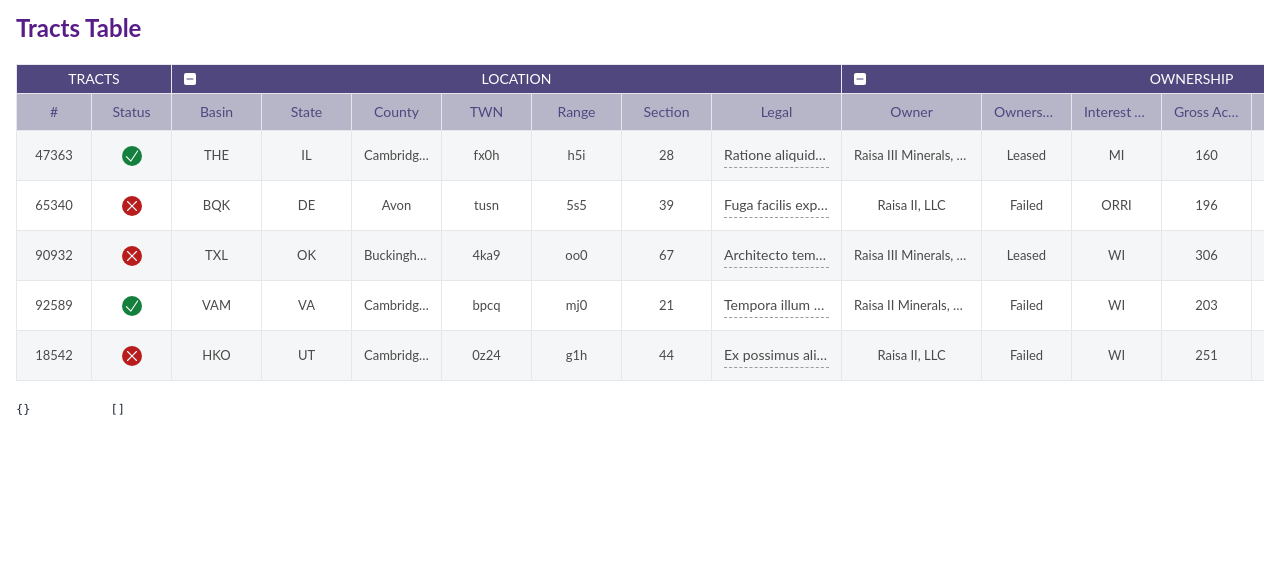
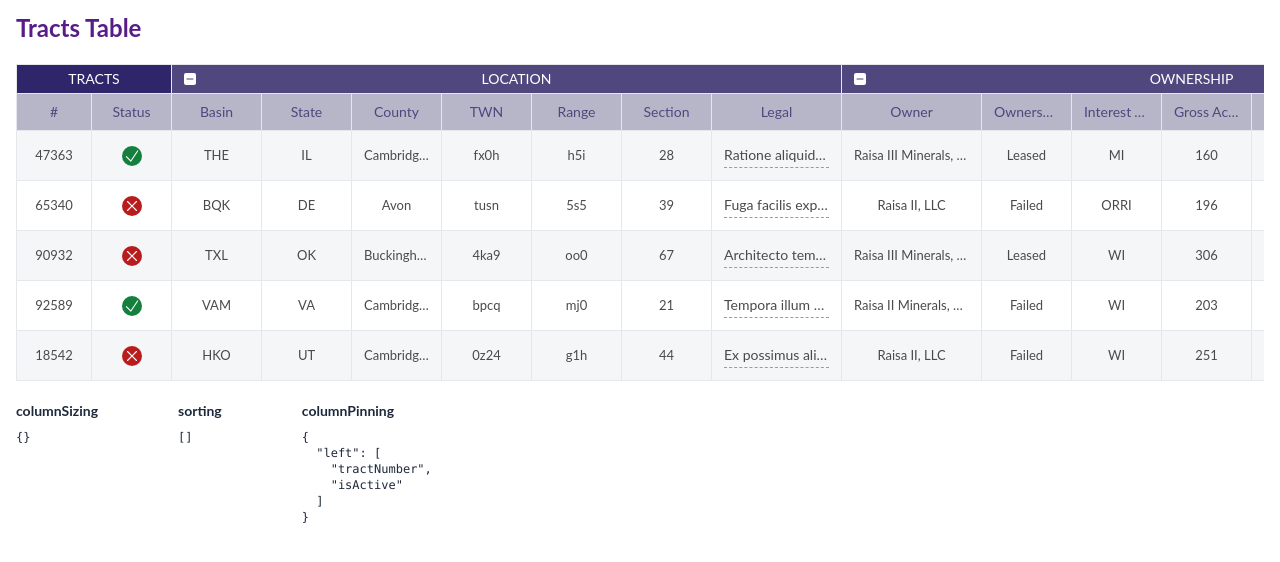
Before and after one commit to AgkTF/react-table-demo, a React (Create React App) app: page / in a window 1280 px wide. Shown: the top 562 px of the page. Built offline with nearby package versions, Linux system fonts and the light colour scheme.

Commit message:
- Fixed some styles related to the pinned columns. - Added initial logic for calculating the left values of pinned columns.

```diff
--- a/package.json
+++ b/package.json
@@ -12,6 +12,7 @@
     "@types/node": "^16.18.0",
     "@types/react": "^18.0.21",
     "@types/react-dom": "^18.0.6",
+    "classnames": "^2.3.2",
     "react": "^18.2.0",
     "react-dom": "^18.2.0",
     "react-scripts": "5.0.1",
--- a/src/components/headers/SubHeader.tsx
+++ b/src/components/headers/SubHeader.tsx
@@ -10,7 +10,11 @@ type Props = {
 export function SubHeader({ header }: Props) {
   return (
     <>
-      <div className="flex items-center justify-center gap-1">
+      <div
+        className={`flex items-center justify-center gap-1 ${
+          header.column.getCanSort() ? 'cursor-pointer' : ''
+        }`}
+      >
         <JustTextHeader title={header.column.columnDef.header as string} />
 
         {{
--- a/src/tables/TractsTable/TractsTable.tsx
+++ b/src/tables/TractsTable/TractsTable.tsx
@@ -7,6 +7,7 @@ import {
   ColumnDef,
   getSortedRowModel,
   SortingState,
+  HeaderGroup,
 } from '@tanstack/react-table';
 import { useCallback, useMemo, useRef, useState, useEffect } from 'react';
 import { SelectedCell, Tract } from '../../types';
@@ -21,6 +22,7 @@ import {
 } from '../../components';
 import { useOnClickOutside } from '../../hooks/useOnClickOutside';
 import { MIN_WIDTH } from '../../constants';
+import cn from 'classnames';
 
 const columnHelper = createColumnHelper<Tract>();
 
@@ -31,6 +33,7 @@ export function BasicTable() {
   const [columnVisibility, setColumnVisibility] = useState({});
   const [sorting, setSorting] = useState<SortingState>([]);
   const [selectedCells, setSelectedCells] = useState<SelectedCell[]>([]);
+
   const columns = useMemo<ColumnDef<Tract>[]>(
     () => [
       columnHelper.group({
@@ -228,6 +231,9 @@ export function BasicTable() {
     state: {
       columnVisibility,
       sorting,
+      columnPinning: {
+        left: ['tractNumber', 'isActive'],
+      },
     },
     columnResizeMode: 'onChange',
     defaultColumn: {
@@ -302,6 +308,48 @@ export function BasicTable() {
 
   useOnClickOutside(tableRef, resetSelectedCells);
 
+  // const leftPinnedHeaderGroups = useMemo(
+  //   () => table.getLeftHeaderGroups(),
+  //   [table]
+  // );
+  // console.log('left pinned header groups', leftPinnedHeaderGroups);
+
+  const pinnedColsWidth = (headerGroup: HeaderGroup<Tract>) => {
+    return headerGroup.headers.map(header => header.getSize());
+  };
+
+  const colsOffsets = (colWidths: number[]) => {
+    const offsets: number[] = [0, colWidths[0]];
+    colWidths.forEach((col, i) => {
+      if (i > 1) {
+        const sliced = colWidths.slice(0, i);
+        const offset = sliced.reduce((prev, curr) => prev + curr);
+        offsets.push(offset);
+      }
+    });
+
+    return offsets;
+  };
+
+  const pinnedColsLeftValues = useMemo(() => {
+    const leftPinnedHeaderGroups = table.getLeftHeaderGroups();
+
+    const mainHeadersWidth = pinnedColsWidth(leftPinnedHeaderGroups[0]);
+    // console.log('mainHeadersWidth', mainHeadersWidth);
+
+    const subHeadersWidth = pinnedColsWidth(leftPinnedHeaderGroups[1]);
+
+    const mainHeadersOffsets = colsOffsets(mainHeadersWidth);
+    const subHeadersOffsets = colsOffsets(subHeadersWidth);
+
+    return {
+      mainHeadersOffsets,
+      subHeadersOffsets,
+    };
+  }, []);
+
+  console.log('pinnedColsLeftValues', pinnedColsLeftValues);
+
   const theadContent = (
     <thead>
       {table.getHeaderGroups().map(headerGroup => {
@@ -310,14 +358,26 @@ export function BasicTable() {
             key={headerGroup.id}
             className="bg-[#4f477e] text-white uppercase text-sm"
           >
-            {headerGroup.headers.map(header => (
+            {headerGroup.headers.map(header => {
+              const headerClasses = cn(
+                'py-1 px-3 relative border border-gray-200 group truncate',
+                {
+                  sticky: header.column.getIsPinned() === 'left',
+                  'bg-[#2f256a]': header.column.getIsPinned() === 'left',
+                }
+              );
+              return (
                 <th
                   key={header.id}
                   colSpan={header.colSpan}
-                className={`py-1 px-3 relative border border-gray-200 group truncate`}
+                  className={headerClasses}
                   style={{
                     minWidth: header.getSize(),
                     maxWidth: MIN_WIDTH,
+                    left:
+                      header.column.getIsPinned() === 'left'
+                        ? pinnedColsLeftValues.mainHeadersOffsets[header.index]
+                        : undefined,
                   }}
                 >
                   {header.isPlaceholder
@@ -327,29 +387,43 @@ export function BasicTable() {
                         header.getContext()
                       )}
                 </th>
-            ))}
+              );
+            })}
           </tr>
         ) : (
+          // ! sub-headers
           <tr
             key={headerGroup.id}
             className="bg-[#b7b6c9] text-[#4f477e] capitalize text-sm"
           >
-            {headerGroup.headers.map(header => (
+            {headerGroup.headers.map(header => {
+              const subHeaderClasses = cn(
+                'py-2 px-3 relative border border-gray-200 group truncate',
+                {
+                  'sticky bg-[#b7b6c9] text-[#4f477e] z-10':
+                    header.column.getIsPinned() === 'left',
+                }
+              );
+
+              return (
                 <th
                   key={header.id}
                   colSpan={header.colSpan}
-                className={`py-2 px-3 relative border border-gray-200 group truncate ${
-                  header.column.getCanSort() ? 'cursor-pointer select-none' : ''
-                }`}
+                  className={subHeaderClasses}
                   onClick={header.column.getToggleSortingHandler()}
                   style={{
                     minWidth: header.getSize(),
                     maxWidth: MIN_WIDTH,
+                    left:
+                      header.column.getIsPinned() === 'left'
+                        ? pinnedColsLeftValues.subHeadersOffsets[header.index]
+                        : undefined,
                   }}
                 >
                   {header.isPlaceholder ? null : <SubHeader header={header} />}
                 </th>
-            ))}
+              );
+            })}
           </tr>
         );
       })}
@@ -358,25 +432,30 @@ export function BasicTable() {
 
   const tbodyContent = (
     <tbody>
-      {table.getRowModel().rows.map((row, i) => (
-        <tr
-          key={row.id}
-          className={`cursor-pointer truncate ${
-            i % 2 === 0 ? 'bg-[#f5f6f7]' : 'bg-white'
-          } hover:bg-[#dddfe2]`}
-        >
+      {table.getRowModel().rows.map((row, i) => {
+        const rowClasses = cn('cursor-pointer truncate hover:bg-[#dddfe2]', {
+          'bg-[#f5f6f7]': i % 2 === 0,
+          'bg-white': i % 2 !== 0,
+        });
+        return (
+          <tr key={row.id} className={rowClasses}>
             {row.getVisibleCells().map(cell => {
               const isCellSelected = selectedCells.find(
                 c => c.cellId === cell.id
               );
+
+              const cellClasses = cn('p-3 text-[13px] text-[#4a4a4a]', {
+                'border-2 border-sky-400': isCellSelected,
+                'border border-gray-200': !isCellSelected,
+                sticky: cell.column.getIsPinned() === 'left',
+                'z-10': cell.column.getIsPinned() === 'left',
+                'bg-[#f5f6f7]': i % 2 === 0,
+                'bg-white': i % 2 !== 0,
+              });
               return (
                 <td
                   key={cell.id}
-                className={`p-3 text-[13px] text-[#4a4a4a] ${
-                  isCellSelected
-                    ? 'border-2 border-sky-400'
-                    : 'border border-gray-200'
-                }`}
+                  className={cellClasses}
                   onClick={() => {
                     updateSelectedCells(
                       {
@@ -388,6 +467,12 @@ export function BasicTable() {
                   }}
                   style={{
                     maxWidth: MIN_WIDTH,
+                    left:
+                      cell.column.getIsPinned() === 'left'
+                        ? pinnedColsLeftValues.subHeadersOffsets[
+                            cell.column.getPinnedIndex()
+                          ]
+                        : undefined,
                   }}
                 >
                   {flexRender(cell.column.columnDef.cell, cell.getContext())}
@@ -395,7 +480,8 @@ export function BasicTable() {
               );
             })}
           </tr>
-      ))}
+        );
+      })}
     </tbody>
   );
 
@@ -409,7 +495,7 @@ export function BasicTable() {
     <section className="py-3 px-4">
       <h2 className="font-bold text-2xl text-purple-900">Tracts Table</h2>
 
-      <div className="w-full overflow-auto max-h-[1000px]">
+      <div className="w-full overflow-auto max-h-[1000px] relative">
         <table
           className="mt-5"
           ref={tableRef}
@@ -421,8 +507,18 @@ export function BasicTable() {
       </div>
 
       <div className="mt-5 text-xs text-slate-800 flex items-start gap-20">
+        <div className="space-y-2">
+          <h4 className="font-bold text-sm">columnSizing</h4>
           <pre>{JSON.stringify(table.getState().columnSizing, null, 2)}</pre>
+        </div>
+        <div className="space-y-2">
+          <h4 className="font-bold text-sm">sorting</h4>
           <pre>{JSON.stringify(table.getState().sorting, null, 2)}</pre>
+        </div>
+        <div className="space-y-2">
+          <h4 className="font-bold text-sm">columnPinning</h4>
+          <pre>{JSON.stringify(table.getState().columnPinning, null, 2)}</pre>
+        </div>
       </div>
     </section>
   );
```
Also changed, not shown: 1 other file (tests, documents, lock files or other folders). Lines whose indentation alone changed are shown as unchanged.
